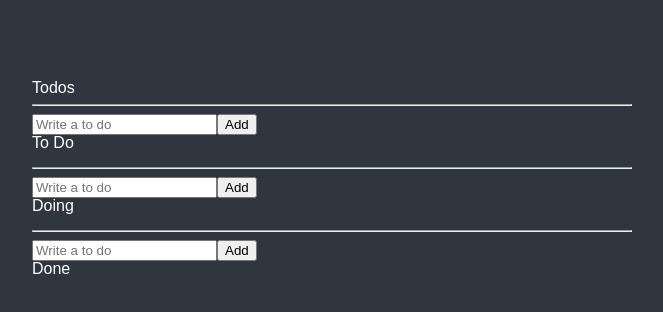
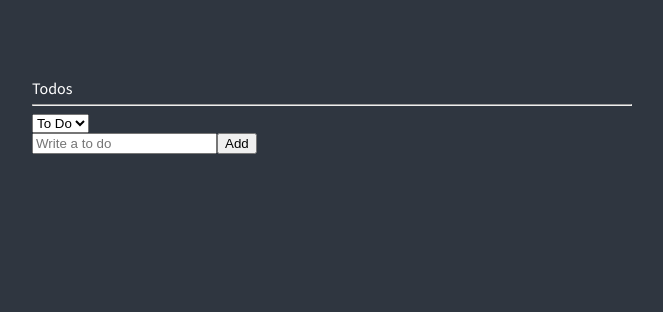
Before and after one commit to mhyoo88/react-masterclass, a React (Create React App) app: page / in a window 1280 px wide. Shown: the top 312 px of the page, without its empty margins (308-971 px from the left). Built offline with nearby package versions, Linux system fonts and the light colour scheme.

Commit message:
recoil- selector - 하나의 배열을 가져와서 컴포넌트에서 나누기

```diff
--- a/src/atoms.tsx
+++ b/src/atoms.tsx
@@ -5,6 +5,11 @@ export interface IToDo {
   id: number;
   category: "TO_DO" | "DOING" | "DONE"; //명시된 string 중 하나만 가져야한다.
 }
+
+export const categoryState = atom({
+  key: "category",
+  default: "TO_DO",
+});
 
 export const toDoState = atom<IToDo[]>({
   key: "toDo",
--- a/src/components/TodoList.tsx
+++ b/src/components/TodoList.tsx
@@ -1,5 +1,5 @@
-import { useRecoilValue } from "recoil";
-import { toDoSelector, toDoState } from "../atoms";
+import { useRecoilState, useRecoilValue } from "recoil";
+import { categoryState, toDoSelector, toDoState } from "../atoms";
 import CreacteToDo from "./CreateToDo";
 import ToDo from "./ToDo";
 import styled from "styled-components";
@@ -20,38 +20,28 @@ const TodoListUl = styled.ul`
 
 function TodoList() {
   const [toDo, doing, done] = useRecoilValue(toDoSelector);
-
+  const [category, setcategory] = useRecoilState(categoryState); //조회, 수정function
+  const onInput = (event: React.FormEvent<HTMLSelectElement>) => {
+    setcategory(event.currentTarget.value); // 해당 value
+  };
+  console.log(category); //셀릭트 값에 따라서 상태가 변한다.
   return (
     <div>
       <h1>Todos</h1>
-
       <hr />
+      <select value={category} onInput={onInput}>
+        <option value="TO_DO">To Do</option>
+        <option value="DOING">Doing</option>
+        <option value="DONE">Done</option>
+      </select>
       <CreacteToDo />
-      <h2>To Do</h2>
-      <TodoListUl>
-        {/* {toDos.map((toDo) => <ToDo text={toDo.category} category={toDo.category} id={toDo.id}/>)} */}
-        {toDo.map((toDo) => (
-          <ToDo key={toDo.id} {...toDo} /> //toDos 배열의 toDo 원소 하나하나가 ToDo 컴포넌트에 필요한 props 와 같은 모양이기 떄문에
-        ))}
-      </TodoListUl>
-
-      <hr />
-      <CreacteToDo />
-      <h2>Doing</h2>
-      <TodoListUl>
-        {doing.map((toDo) => (
-          <ToDo key={toDo.id} {...toDo} />
-        ))}
-      </TodoListUl>
-
-      <hr />
-      <CreacteToDo />
-      <h2>Done</h2>
-      <TodoListUl>
-        {done.map((toDo) => (
-          <ToDo key={toDo.id} {...toDo} />
-        ))}
-      </TodoListUl>
+      {/* 하나의 배열을 가져와서 컴포넌트로 나눌때 */}
+      {category === "TO_DO" &&
+        toDo.map((todo) => <ToDo key={todo.id} {...todo} />)}
+      {category === "DOING" &&
+        doing.map((todo) => <ToDo key={todo.id} {...todo} />)}
+      {category === "DONE" &&
+        done.map((todo) => <ToDo key={todo.id} {...todo} />)}
     </div>
   );
 }
```
